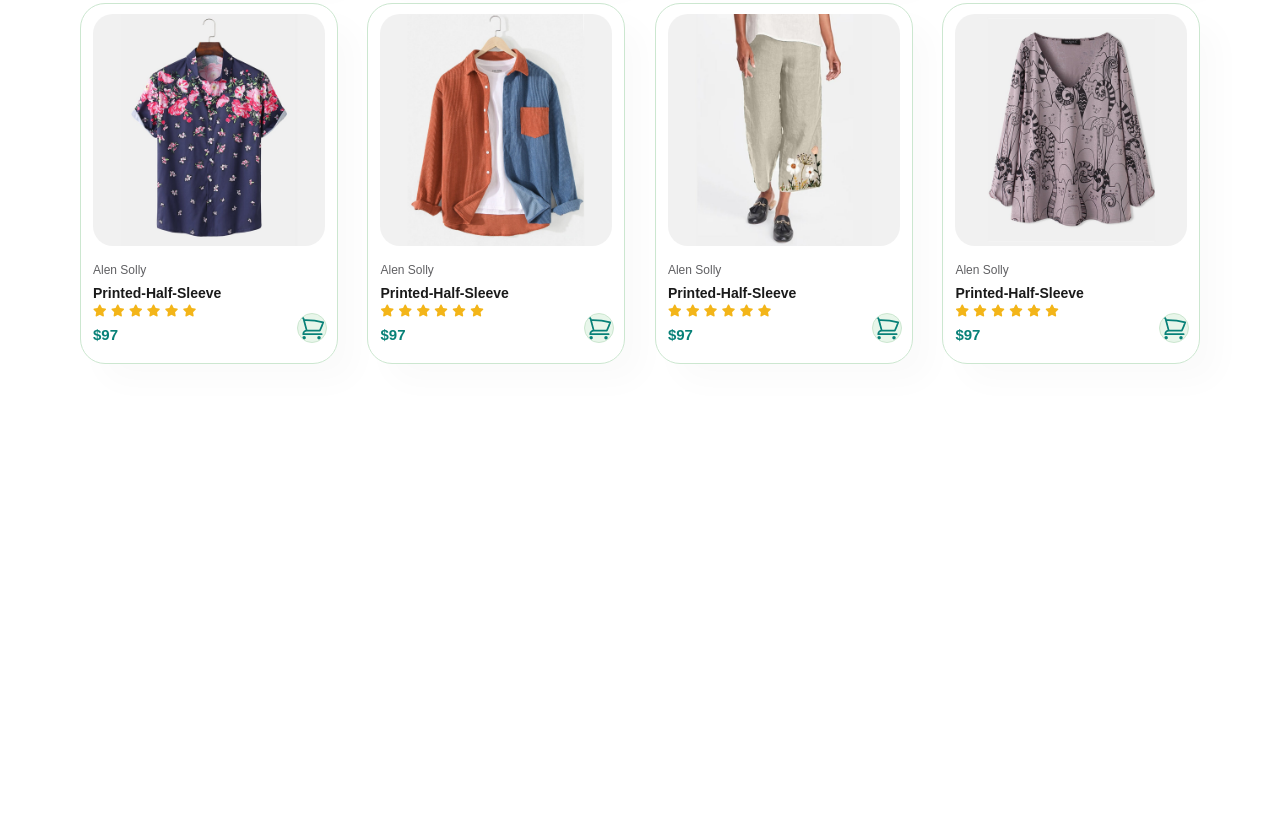
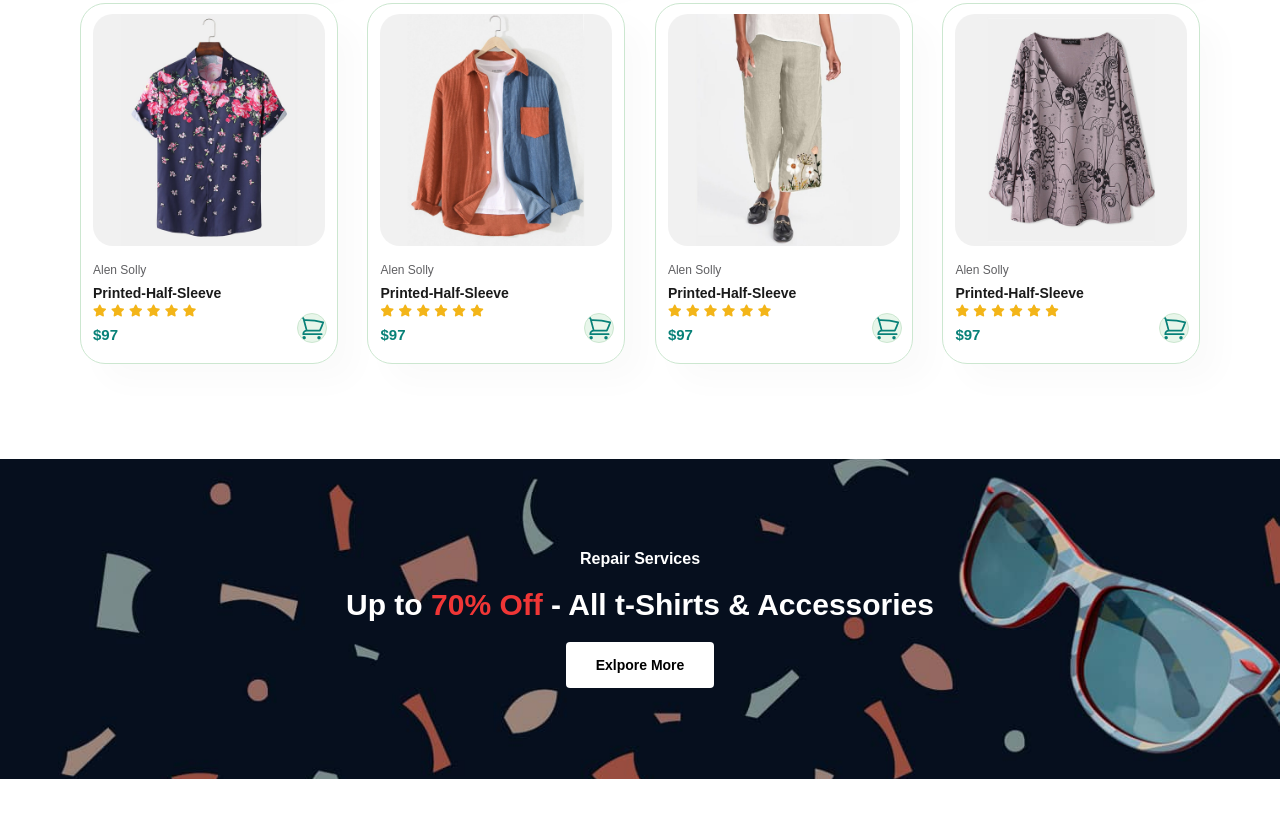
Before and after one commit to hishamak18/ResponsiveEcomerseDesign, a plain HTML site: page index.html in a window 1280 px wide. Shown: the part 1684-2502 px from the top of the page. Before the commit the page ends 2103 px from the top, so only its background shows below. Drawn offline with Linux system fonts and the light colour scheme.

Commit message:
Created Banner Section

```diff
--- a/index.html
+++ b/index.html
@@ -31,7 +31,7 @@
         <h2>Super value deals</h2>
         <h1>On all Products</h1>
         <p>Save more with coupons & up to 70% off!</p>
-        <button>Shop Now</button>
+        <button class="normal">Shop Now</button>
     </section>
 
     <!-- feature Section------------------------------------------- -->
@@ -230,6 +230,14 @@
 
         </div>
     </section>
+
+    <!--Banner Section-------------------------------------->
+    <section id="banner" class="section-m1">
+        <h4>Repair Services</h4>
+        <h2>Up to <span>70% Off</span>  - All t-Shirts & Accessories</h2>
+        <button class="normal">Exlpore More</button>
+
+    </section>
     <script src="./main.js"></script>
 </body>
 </html>
--- a/style.css
+++ b/style.css
@@ -11,7 +11,18 @@
 body {
     width: 100%;
 }
-
+button.normal{
+    font-size: 14px;
+    font-weight: 600;
+    padding: 15px 30px;
+    color: black;
+    background-color: white;
+    border-radius: 4px;
+    cursor: pointer;
+    border: none;
+    outline: none;
+    transition: 0.2s;
+}
 h1 {
     font-size: 50px;
     line-height: 64px;
@@ -109,7 +120,6 @@ p{
     color: #088178;
 }
 #hero button{
-    background-image: url(./assets/btn-bg.png);
     /* background-color:transparent ; */
     color: #088178;
     border:0;
@@ -121,8 +131,13 @@ p{
     font-weight: 700;
     font-size: 15px;
 }
+#hero button:hover{
+    background: #088178;
+    color: #fff;
+}
 
 /* feature Section---------------------------------- */
+/* --------------------------------------------------- */
 .section-p1{
     padding: 40px 80px;
 }
@@ -175,6 +190,7 @@ p{
 }
 
 /* Feature Products Section------------------------------------ */
+/* ----------------------------------------------------------------- */
 #product1{
        text-align: center;
 }
@@ -242,3 +258,35 @@ p{
     bottom: 20px;
     right: 10px;
 }
+
+/* Banner Section------------------------------ */
+.section-m1{
+    margin: 40px 0;
+}
+#banner{
+ display: flex;
+ flex-direction: column;
+ justify-content: center;
+ align-items: center;
+ background-image:url(./assets/banner/b2.jpg);
+ width: 100%;
+ height: 40vh;
+ background-position: center;
+ background-size: cover;
+}
+#banner h4{
+  color: #fff;
+  font-size: 16px;
+}
+#banner h2{
+    color: #fff;
+    font-size: 30px;
+    padding:10px 0 ;
+  }
+  #banner h2 span{
+    color:#ef3636;
+  }
+  #banner button:hover{
+    background: #088178;
+    color: #fff;
+  }
```
Also changed, not shown: assets/banner/b1.jpg (added), assets/banner/b10.jpg (added), assets/banner/b14.png (added), assets/banner/b16.jpg (added), assets/banner/b17.jpg (added), assets/banner/b18.jpg (added), assets/banner/b19.jpg (added), assets/banner/b2.jpg (added), assets/banner/b20.jpg (added), assets/banner/b4.jpg (added), assets/banner/b7.jpg (added).
